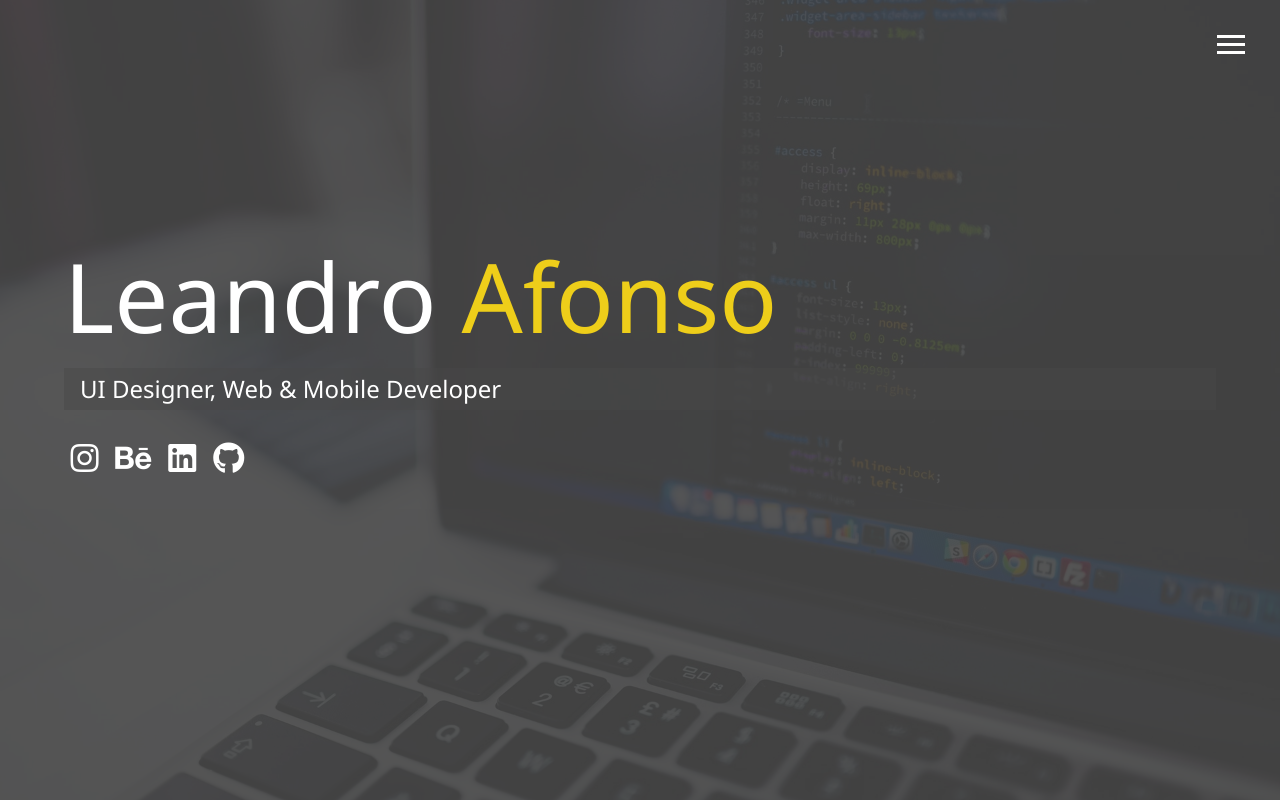
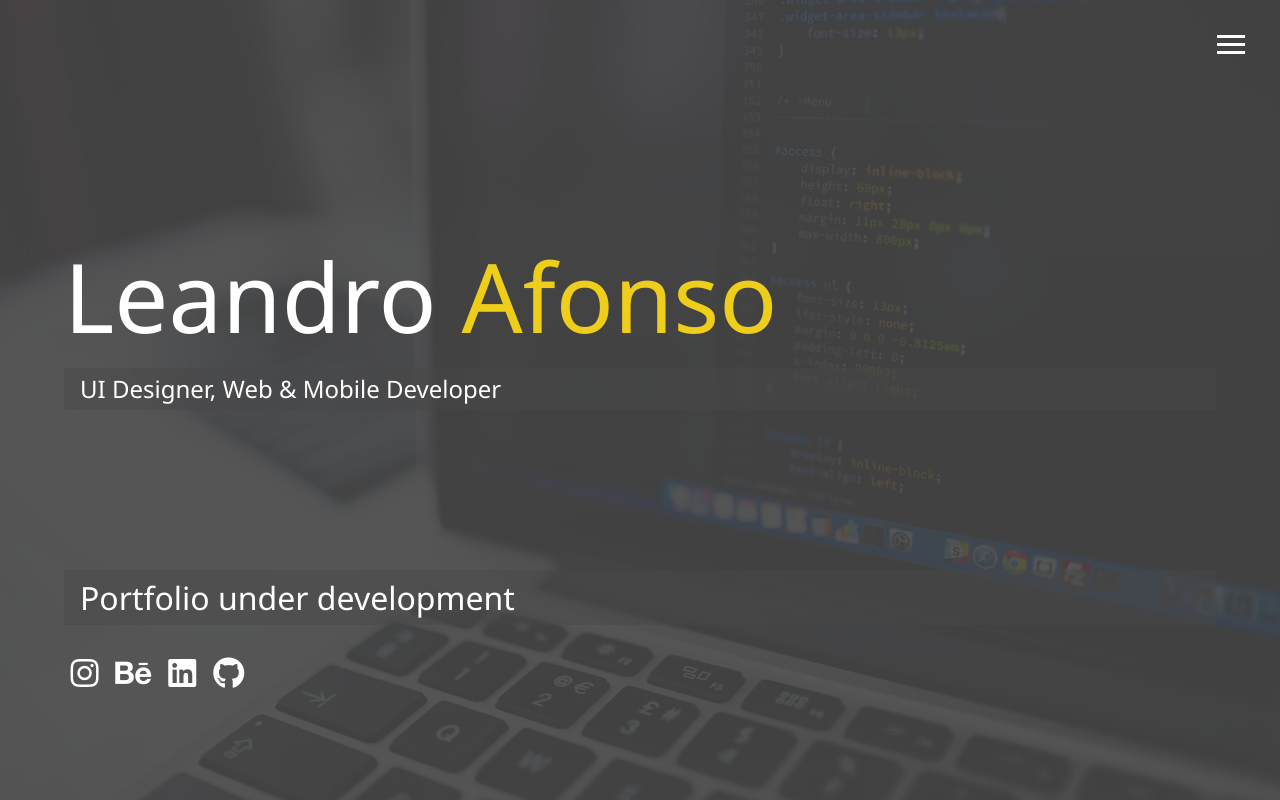
Before and after one commit to raionpac/la_portfolio, a website: page dist/index.html in a window 1280 px wide. Drawn offline with Linux system fonts and the light colour scheme.

Commit message:
Update index.html
message Portfolio under development

```diff
--- a/dist/index.html
+++ b/dist/index.html
@@ -57,6 +57,9 @@
     <h2 class="sm-heading">
       UI Designer, Web & Mobile Developer
     </h2>
+    <h1 class="sm-heading">
+      Portfolio under development
+    </h1>
     <div class="icons">
       <a href="https://www.instagram.com/leoraion_" target="_blank" >
         <i class="fab fa-instagram fa-2x"></i>
```
